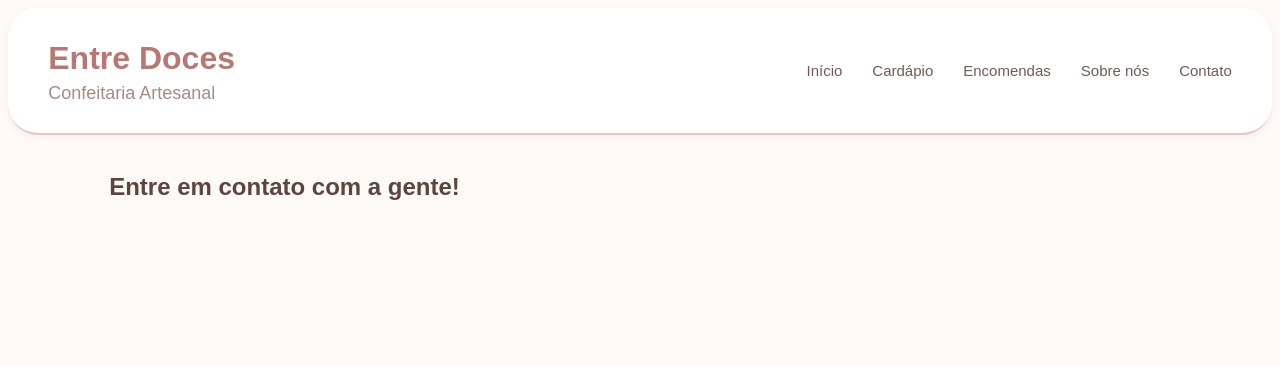
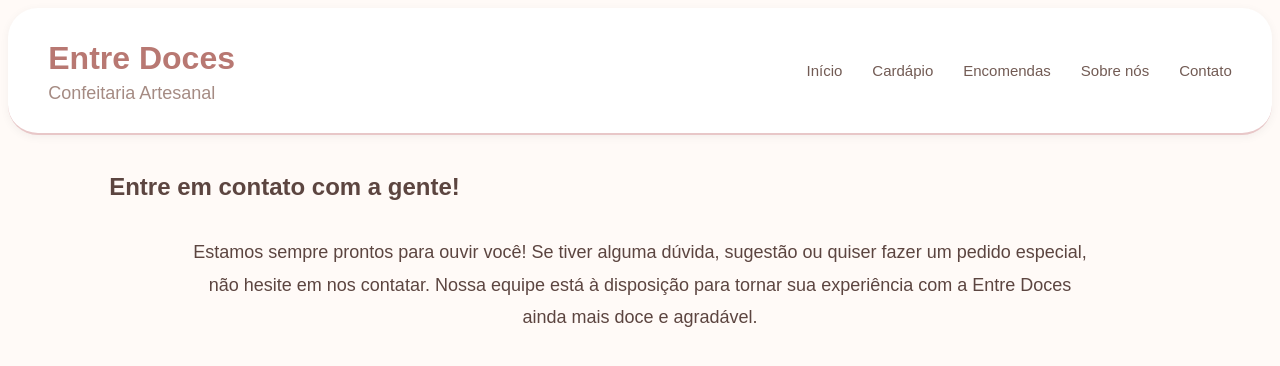
Before and after one commit to saraponciano/entre-doces, a plain HTML site: page contatos.html in a window 1280 px wide. Drawn offline with Linux system fonts and the light colour scheme.

Commit message:
atualizacao

```diff
--- a/contatos.html
+++ b/contatos.html
@@ -22,7 +22,7 @@
                 <li><a href="cardapio.html">Cardápio</a></li>
                 <li><a href="encomendas.html">Encomendas</a></li>
                 <li><a href="sobre.html">Sobre nós</a></li>
-                <li><a href="contato.html">Contato</a></li>
+                <li><a href="contatos.html">Contato</a></li>
                 </li>
             </ul>
         </nav>
@@ -33,3 +33,8 @@
         <hgroup class="titulo_inicial"></hgroup>
         <h1>Entre em contato com a gente!</h1>
     </article>
+
+    <span class="texto">
+        <p>Estamos sempre prontos para ouvir você! Se tiver alguma dúvida, sugestão ou quiser fazer um pedido especial,
+            não hesite em nos contatar. Nossa equipe está à disposição para tornar sua experiência com a Entre Doces ainda mais doce e agradável.</p>
+    </span>
```
